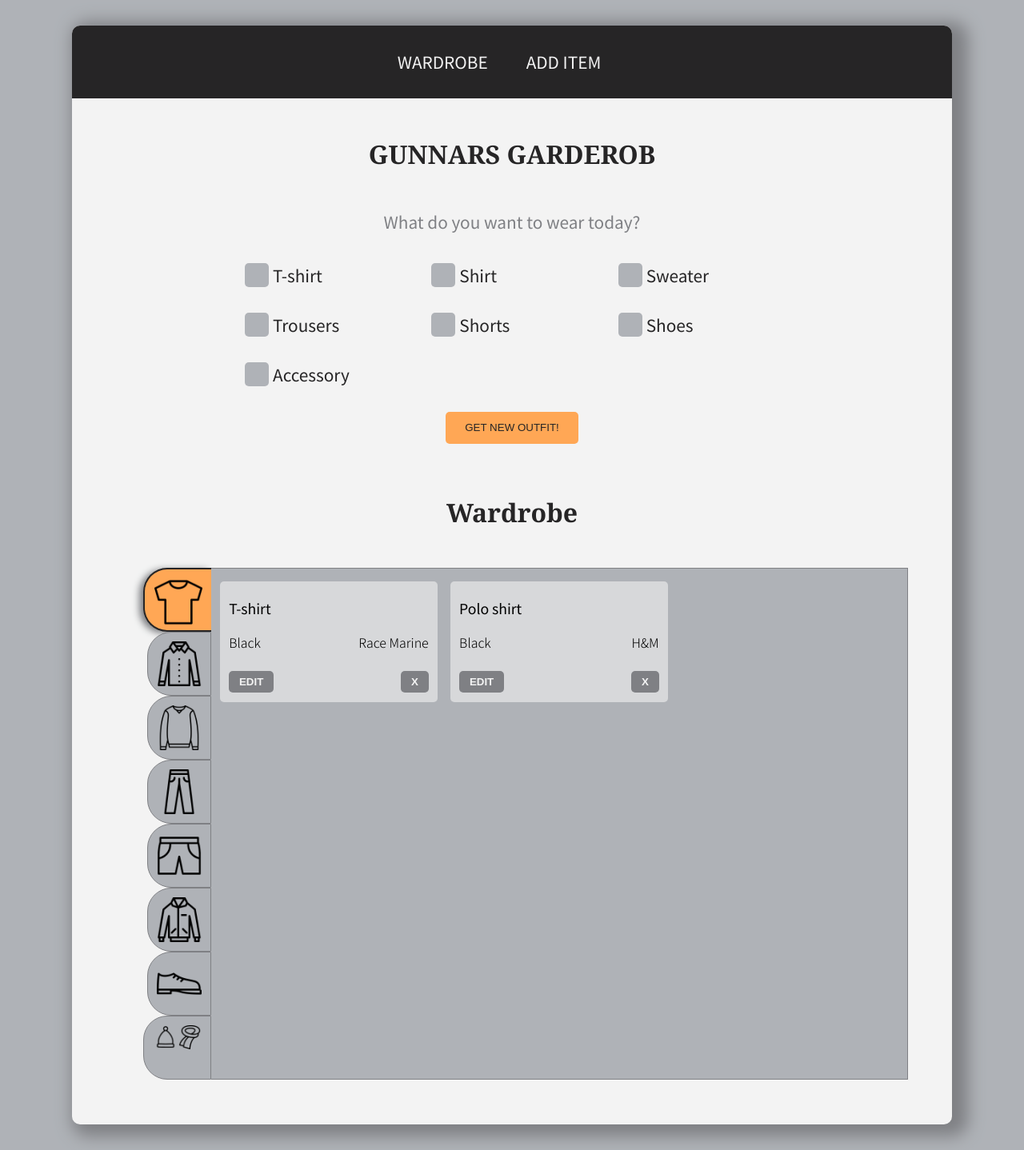
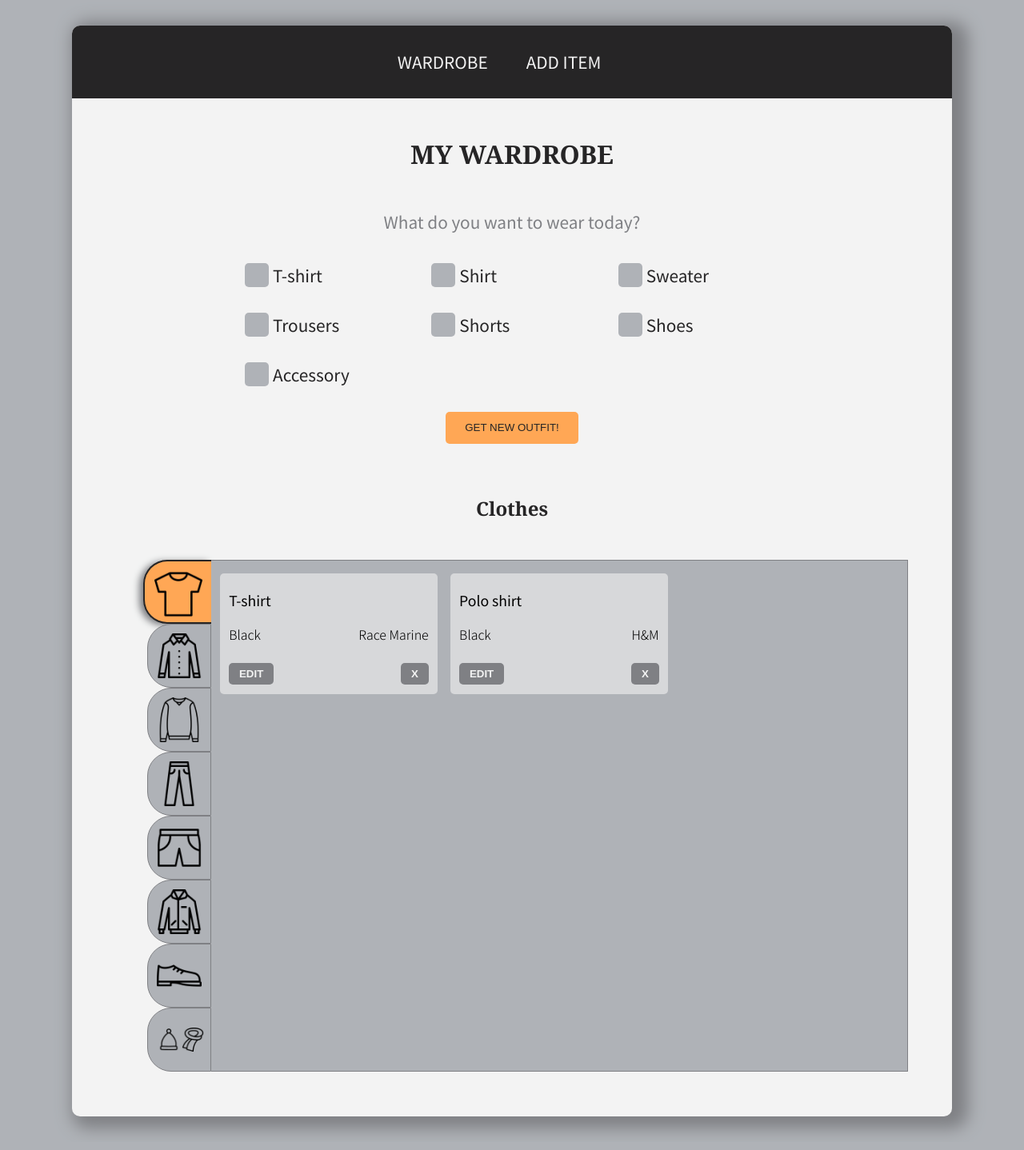
Before and after one commit to chris-mbg/wardrobe-app-react, a React (Create React App) app: page / in a window 1280 px wide. Shown: the whole page at 80% size. Built offline with nearby package versions, Linux system fonts and the light colour scheme.

Commit message:
Small styling changes

```diff
--- a/src/components/Wardrobe.js
+++ b/src/components/Wardrobe.js
@@ -20,7 +20,7 @@ const Wardrobe = () => {
 
   return (
     <div className={styles.wardrobe}>
-      <h2>Wardrobe</h2>
+      <h2>Clothes</h2>
       <div className={styles.wardrobeContainer}>
         <div className={styles.tabs}>
           <div className={`${styles.tab}  ${itemToShow === 'tShirt' ? styles.active : ""}`} onClick={() => setItemToShow('tShirt')}>
--- a/src/css/Wardrobe.module.css
+++ b/src/css/Wardrobe.module.css
@@ -2,7 +2,7 @@
   margin: 3rem 0.5rem;
 }
 .wardrobe h2 {
-  font-size: 2rem;
+  font-size: 1.5rem;
 }
 .wardrobeContainer {
   display: grid;
@@ -30,15 +30,20 @@
   max-height: 100%;
   cursor: pointer;
 }
+.tab.access{
+  display: flex;
+  align-items: center;
+  max-width: 80px;
+}
 .tab.access img {
-  max-height: 60px;
+  max-height: 30px;
   max-width: 30px;
 }
 .tab:hover {
   background-color: #d7d8da;
 }
 .active {
-  background-color: #ffa755;
+  background-color: #ffa755 !important;
   box-shadow: -5px 2px 8px #7f8084;
   border: 2px solid #262526;
   border-right: none;
@@ -62,6 +67,11 @@
     margin-top: 3rem;
   }
 }
+@media (hover: none) {
+  .active:hover {
+    background-color: #ffa755;
+  }
+}
 
 /* #262526 black
 #7f8084
--- a/src/css/index.css
+++ b/src/css/index.css
@@ -46,6 +46,9 @@ button:hover{
   padding-bottom: 0.5rem;
   box-shadow: 10px 5px 20px 10px #7f8084;
 }
+.home h1 {
+  text-transform: uppercase;
+}
 
 @media only screen and (min-width:1140px) {
   .App {
--- a/src/pages/Home.js
+++ b/src/pages/Home.js
@@ -4,7 +4,7 @@ import Wardrobe from "../components/Wardrobe"
 const Home = () => {
   return (
     <div className="home">
-      <h1>GUNNARS GARDEROB</h1>
+      <h1>My wardrobe</h1>
       <OutfitPicker />
       <Wardrobe />
     </div>
```
